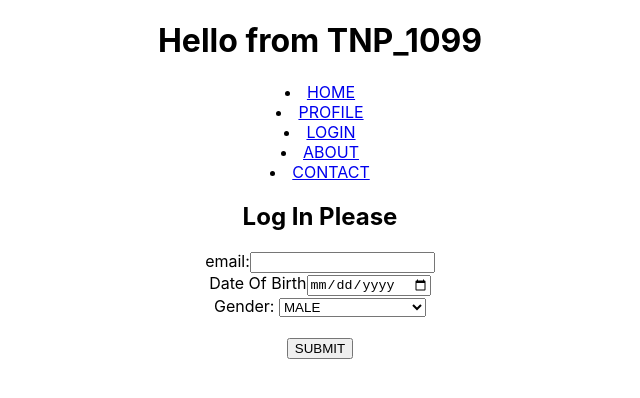
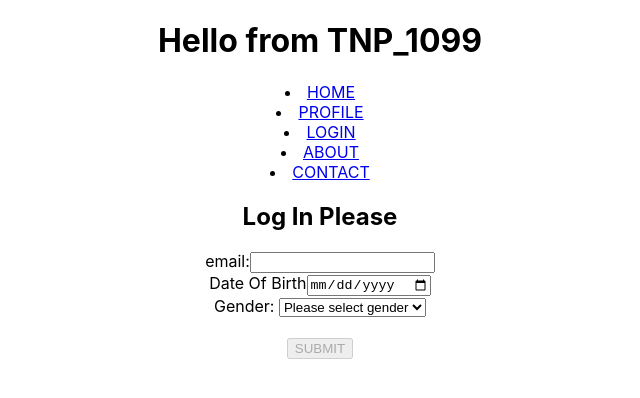
Before and after one commit to zicna/tnp_1099_frontend, a React (Create React App) app: page /login in a window 1280 px wide. Shown: the top 398 px of the page, without its empty margins (320-960 px from the left). Built offline with nearby package versions, Linux system fonts and the light colour scheme.

Commit message:
move and rename Login to Auth component

```diff
--- a/src/containers/RoutesContainer.js
+++ b/src/containers/RoutesContainer.js
@@ -6,7 +6,7 @@ import Profile from "../pages/Profile"
 import Welcome from "../pages/Welcome"
 import Contact from "../pages/Contact"
 import PageNotFound from "../pages/PageNotFound";
-import Login from "../pages/Login";
+import Auth from "../pages/Auth/Auth";
 
 export default function RoutesContainer(){
     return(
@@ -18,7 +18,7 @@ export default function RoutesContainer(){
                 <Route path="/profile" element={<Profile/>}></Route>
                 <Route path="/about" element={<About/>}></Route>
                 <Route path="/contact" element={<Contact/>}></Route>
-                <Route path="/login" element={<Login></Login>}></Route>
+                <Route path="/login" element={<Auth></Auth>}></Route>
                 <Route path="*" element={<PageNotFound />}></Route>
             </Routes>
         </div>
--- a/src/pages/Login.js
+++ b/src/pages/Auth/Auth.js
@@ -4,6 +4,7 @@ export default function Login() {
   const [email, setEmail] = useState('')
   const [dateOfBirth, setDateOfBirth] = useState('')
   const [gender, setGender] = useState('')
+  // const [isFormValid, setIsFormValid] = useState(false)
 
   const handleEmailChange = async (e) => {
     setEmail(e.target.value)
@@ -18,7 +19,14 @@ export default function Login() {
 
   const handleSubmit = () => {
     console.log({ email, dateOfBirth, gender })
+    setDateOfBirth("")
+    setEmail("")
+    setGender("")
   }
+// ** FORM VALIDATION AND RESET
+  const isFormValid = !!email && !!gender && !!dateOfBirth
+
+
 
   return (
     <div>
@@ -48,8 +56,8 @@ export default function Login() {
         </div>
         <div>
           <label htmlFor="gender">Gender: </label>
-          <select onChange={handleGenderChange} value={gender} required>
-            <option defaultValue={gender} hidden disabled>
+          <select onChange={handleGenderChange}  required>
+            <option value={""}  selected hidden={true} disabled={true}>
               Please select gender
             </option>
             <option value="MALE">MALE</option>
@@ -58,7 +66,7 @@ export default function Login() {
           </select>
         </div>
         <br />
-        <input type="submit" value="SUBMIT" onClick={handleSubmit} />
+        <input type="submit" value="SUBMIT"  disabled={!isFormValid} onClick={handleSubmit} />
       </form>
     </div>
   )
```
